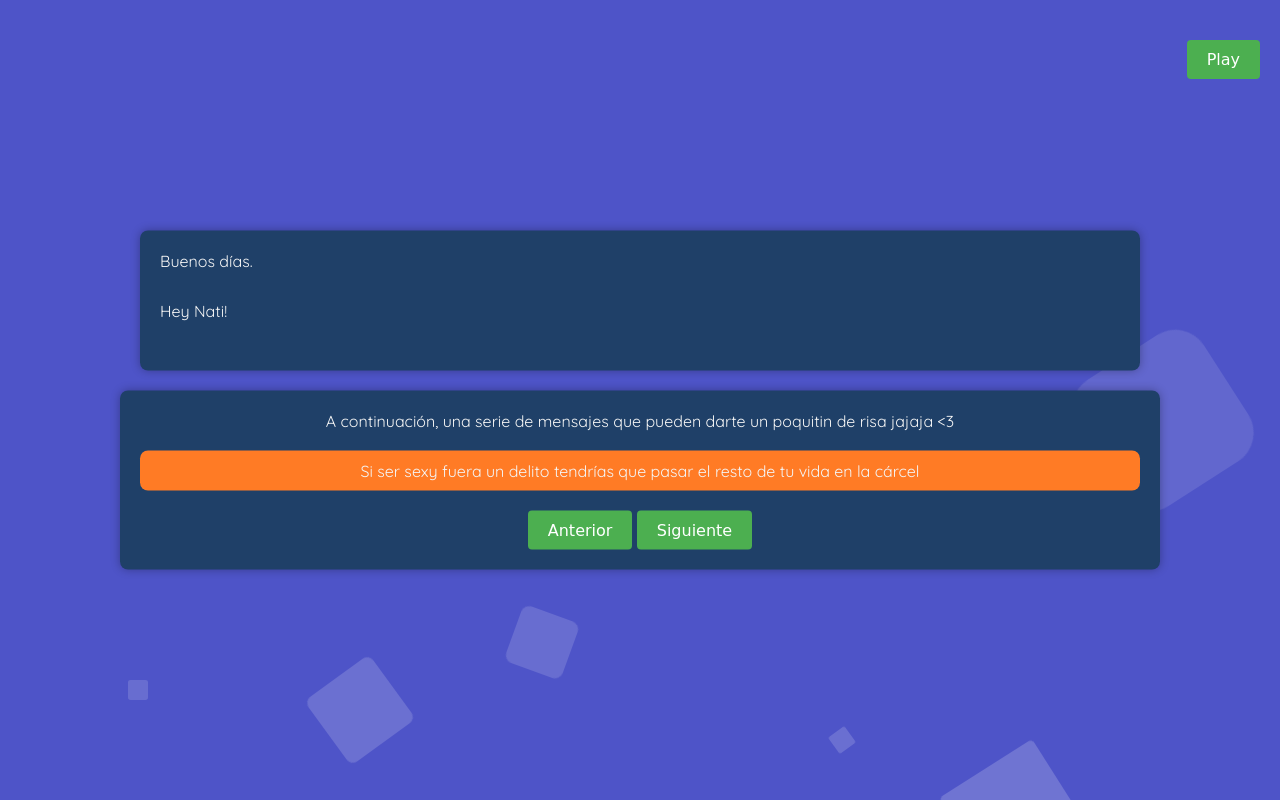
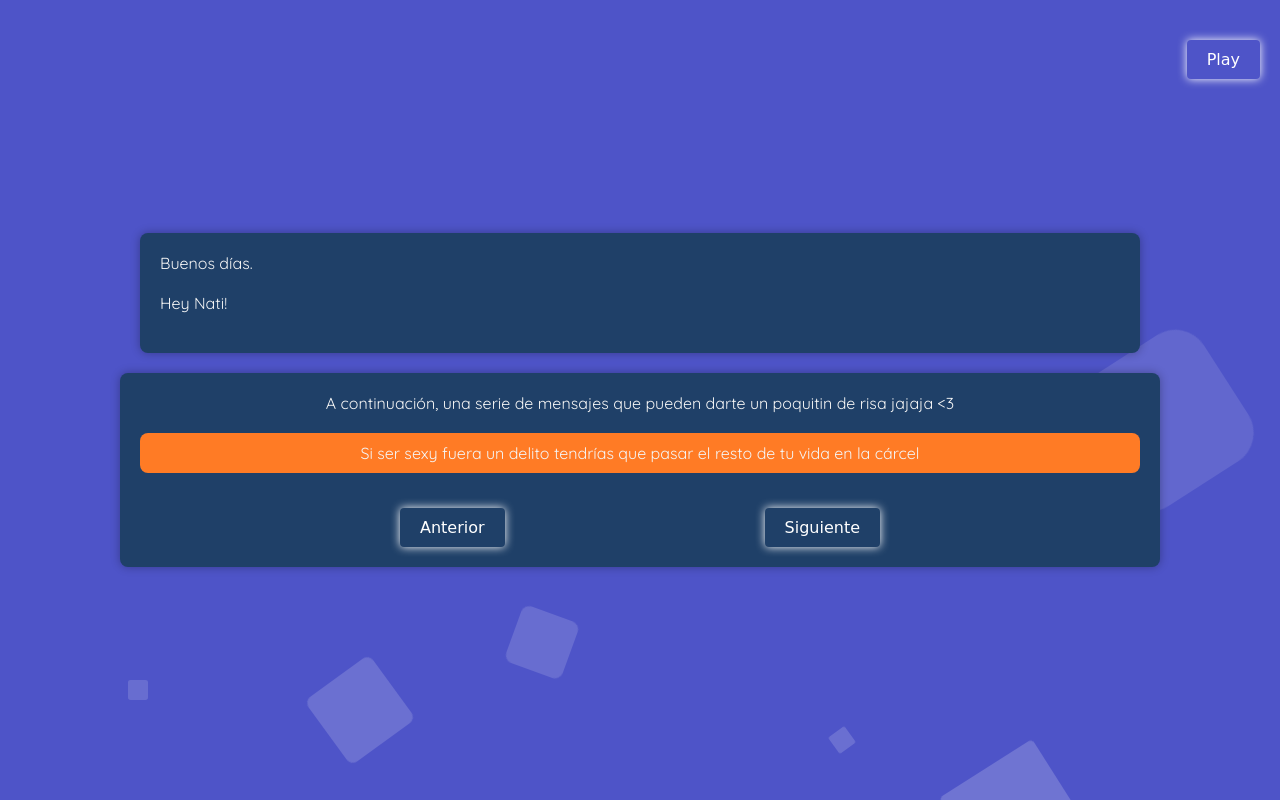
Before and after one commit to Yuvania/Yuvania.github.io, a plain HTML site: page index.html in a window 1280 px wide. Drawn offline with Linux system fonts and the light colour scheme.

```diff
--- a/index.html
+++ b/index.html
@@ -17,8 +17,10 @@
     <div class="additional-container">
         <p id="fixedMessage">A continuación, una serie de mensajes que pueden darte un poquitin de risa jajaja <3</p>
         <div id="randomMessages"></div>
-        <button id="prevButton">Anterior</button>
-        <button id="nextButton">Siguiente</button>
+        <div id="randomMessagesButtons">
+          <button id="prevButton">Anterior</button>
+          <button id="nextButton">Siguiente</button>
+        </div>
     </div>
     </div>
     <div class="area" >
--- a/style.css
+++ b/style.css
@@ -181,18 +181,19 @@
 #mensaje {
     font-size: 18px;
     color: #ffc107; /* Amarillo brillante para el mensaje principal */
-    margin-bottom: 40px;
+    margin-bottom: 20px;
 }
 
 #mensaje1,
 #mensaje2,
 #mensaje3 {
-    margin: 30px 0;
+    margin: 20px 0;
 }
 
 button {
     font-family: 'Bangers', cursive;
-    background-color: #4caf50; /* Verde para los botones */
+    background-color: transparent; /* Verde para los botones */
+    box-shadow: 0 0 10px rgb(255, 255, 255);
     color: #ffffff;
     border: none;
     padding: 10px 20px;
@@ -213,11 +214,21 @@
 }
 
 button:hover {
-    background-color: #388e3c; /* Verde oscuro al pasar el ratón */
+    background-color: transparent; /* Verde para los botones */
 }
 
 .additional-container {
+    display: flex;
+    flex-direction: column;
     text-align: center;
+}
+
+#randomMessagesButtons{
+  display: flex;
+  width: 100%;
+  flex-direction: row;
+  justify-content: space-evenly;
+  margin-top: 15px;
 }
 
 #randomMessages {
```
